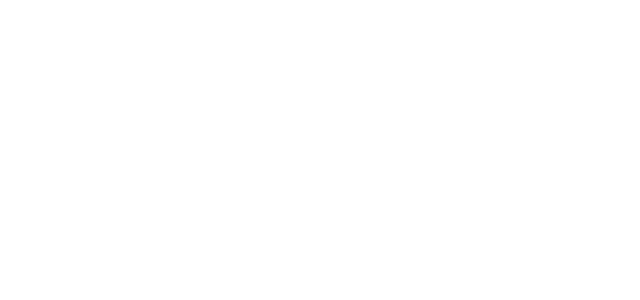
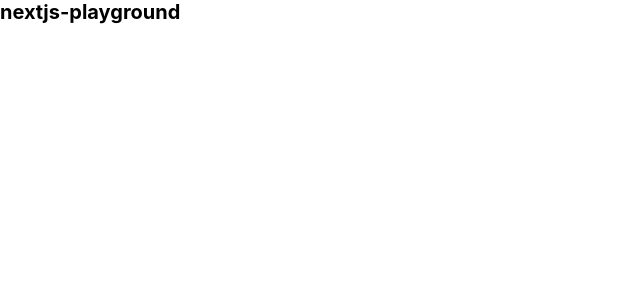
Before and after one commit to mauriciomutte/neat-nextjs-template, a Next.js app: page / in a window 1280 px wide. Shown: the top 300 px of the page, without its empty margins (0-640 px from the left). Built offline with nearby package versions, Linux system fonts and the light colour scheme.

Commit message:
💄 add styled-components

```diff
--- a/package.json
+++ b/package.json
@@ -24,7 +24,8 @@
 	"dependencies": {
 		"next": "9.5.2",
 		"react": "16.13.1",
-		"react-dom": "16.13.1"
+		"react-dom": "16.13.1",
+		"styled-components": "^5.1.1"
 	},
 	"devDependencies": {
 		"@babel/preset-typescript": "^7.10.4",
@@ -33,8 +34,10 @@
 		"@types/jest": "^26.0.9",
 		"@types/node": "^14.0.27",
 		"@types/react": "^16.9.46",
+		"@types/styled-components": "^5.1.2",
 		"@typescript-eslint/eslint-plugin": "^3.9.0",
 		"@typescript-eslint/parser": "^3.9.0",
+		"babel-plugin-styled-components": "^1.11.1",
 		"eslint": "^7.6.0",
 		"eslint-config-prettier": "^6.11.0",
 		"eslint-plugin-prettier": "^3.1.4",
--- /dev/null
+++ b/src/pages/_app.tsx
@@ -0,0 +1,19 @@
+import type { AppProps } from 'next/app';
+import Head from 'next/head';
+
+import GlobalStyles from 'styles/global';
+
+function App({ Component, pageProps }: AppProps) {
+	return (
+		<>
+			<Head>
+				<title>nextjs-playground</title>
+				<meta name="description" content="A simple nextjs-playground" />
+			</Head>
+			<GlobalStyles />
+			<Component {...pageProps} />
+		</>
+	);
+}
+
+export default App;
--- /dev/null
+++ b/src/pages/_document.tsx
@@ -0,0 +1,41 @@
+import Document, { Html, Head, Main, NextScript, DocumentContext } from 'next/document';
+import { ServerStyleSheet } from 'styled-components';
+
+export default class MyDocument extends Document {
+	static async getInitialProps(ctx: DocumentContext) {
+		const sheet = new ServerStyleSheet();
+		const originalRenderPage = ctx.renderPage;
+
+		try {
+			ctx.renderPage = () =>
+				originalRenderPage({
+					enhanceApp: (App) => (props) => sheet.collectStyles(<App {...props} />),
+				});
+
+			const initialProps = await Document.getInitialProps(ctx);
+			return {
+				...initialProps,
+				styles: (
+					<>
+						{initialProps.styles}
+						{sheet.getStyleElement()}
+					</>
+				),
+			};
+		} finally {
+			sheet.seal();
+		}
+	}
+
+	render() {
+		return (
+			<Html>
+				<Head />
+				<body>
+					<Main />
+					<NextScript />
+				</body>
+			</Html>
+		);
+	}
+}
--- a/src/pages/index.tsx
+++ b/src/pages/index.tsx
@@ -1,9 +1,5 @@
-import Head from 'next/head';
+import Main from 'components/Main';
 
 export default function Home() {
-	return (
-		<Head>
-			<h1>nextjs-playground</h1>
-		</Head>
-	);
+	return <Main />;
 }
--- /dev/null
+++ b/src/styles/global.ts
@@ -0,0 +1,23 @@
+import { createGlobalStyle } from 'styled-components';
+
+const GlobalStyles = createGlobalStyle`
+	* {
+		margin: 0;
+		padding: 0;
+		box-sizing: border-box;
+	}
+
+	html {
+		font-size: 62.5%;
+	}
+
+	html, body, #__next {
+		height: 100%
+	}
+
+	body {
+		font-family: -apple-system, BlinkMacSystemFont, 'Segoe UI', Roboto, Oxygen, Ubuntu, Cantarell, 'Open Sans', 'Helvetica Neue', sans-serif;
+	}
+`;
+
+export default GlobalStyles;
--- a/tsconfig.json
+++ b/tsconfig.json
@@ -1,5 +1,6 @@
 {
 	"compilerOptions": {
+		"baseUrl": "src",
 		"target": "es5",
 		"lib": ["dom", "dom.iterable", "esnext"],
 		"allowJs": true,
```
Also changed, not shown: .babelrc, 1 other file (tests, documents, lock files or other folders).
